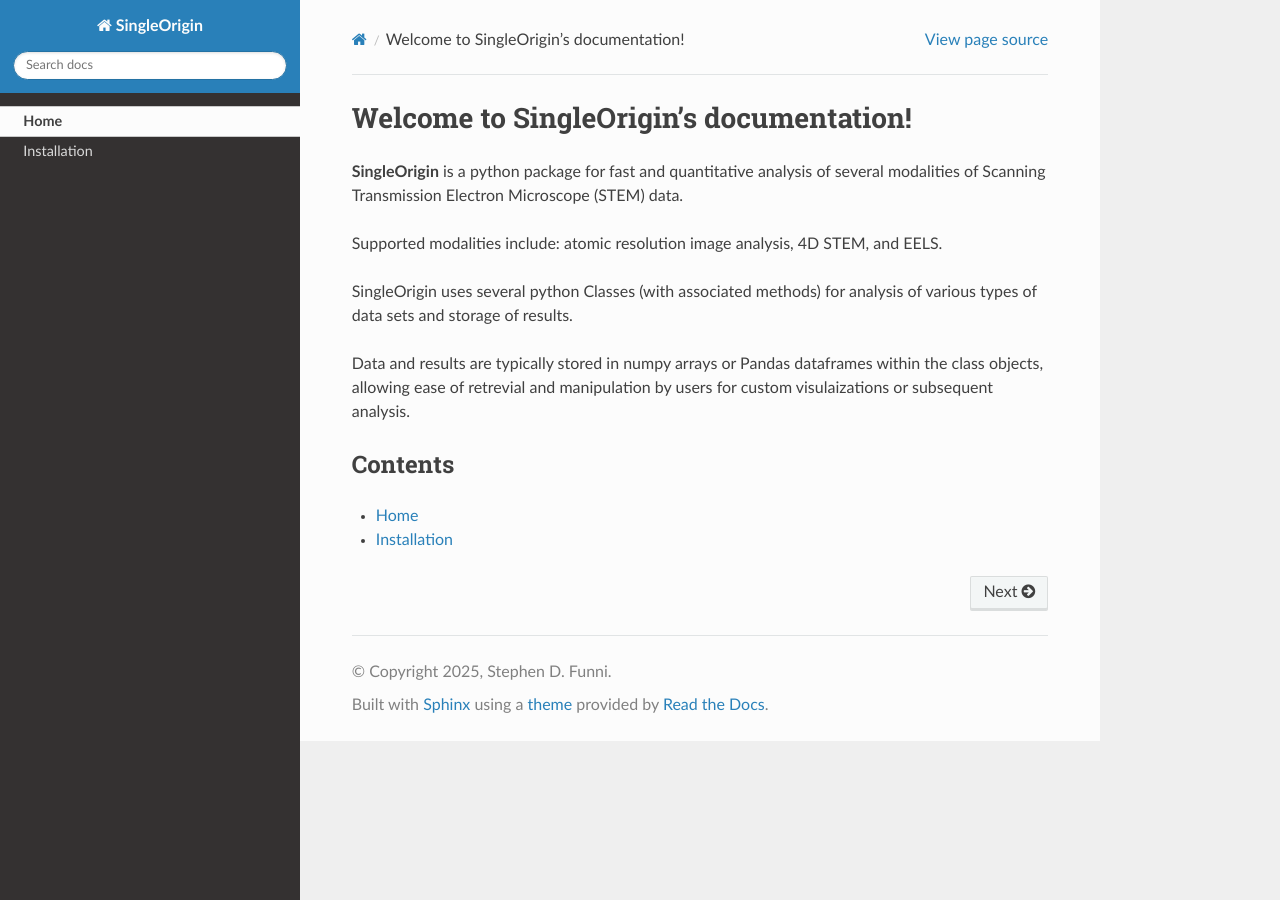
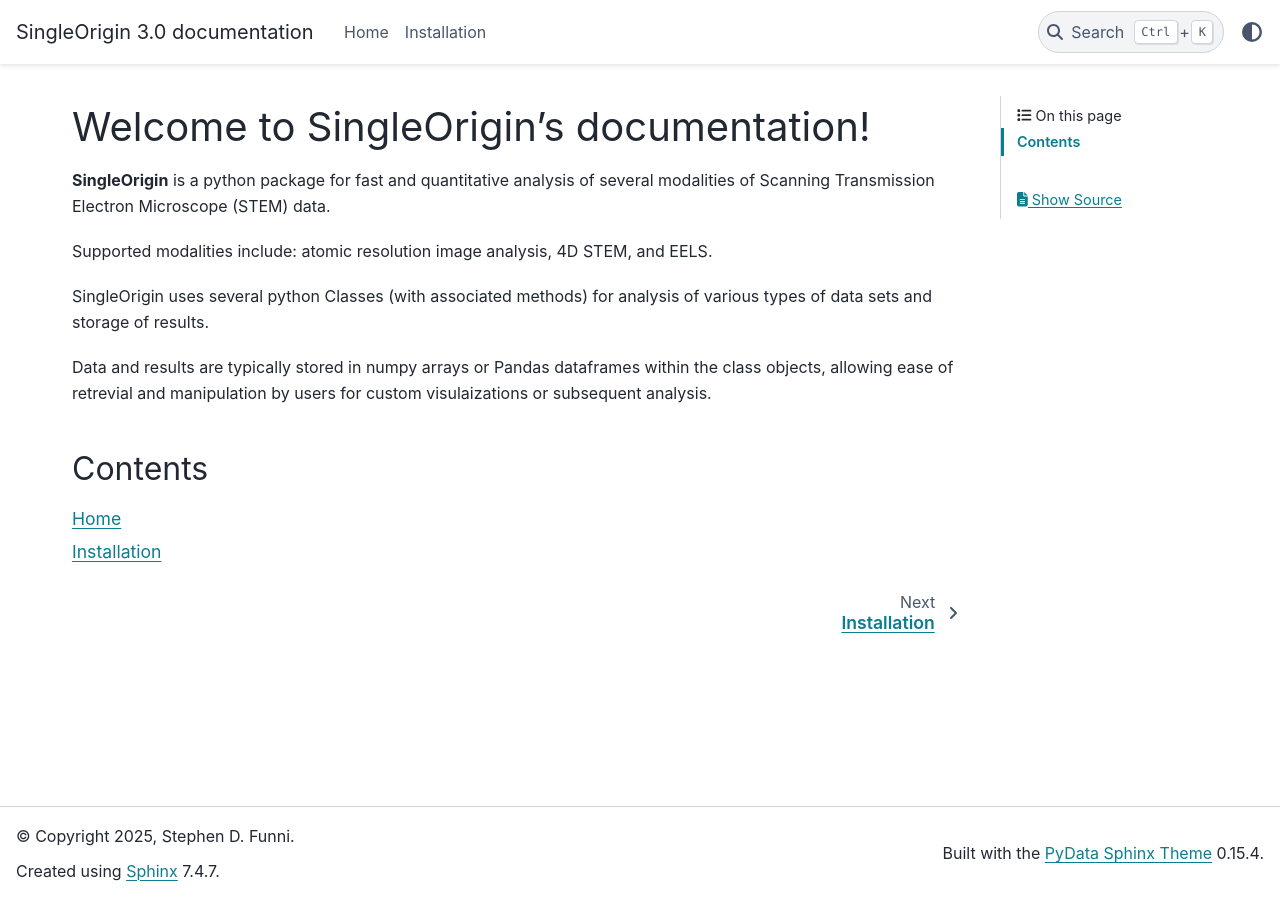
Before and after one commit to sdfunni/SingleOrigin, a Sphinx documentation site: the page built from docs/index.rst, in a window 1280 px wide. Built offline with Sphinx 7.4.7 and the PyData theme 0.15.4, drawn with Linux system fonts in a browser that asks for light colours.

Commit message:
RTD config

```diff
--- a/docs/conf.py
+++ b/docs/conf.py
@@ -37,9 +37,9 @@ templates_path = ['_templates']
 
 # -- Options for HTML output
 
-html_theme = 'sphinx_rtd_theme'
+# html_theme = 'sphinx_rtd_theme'
 
-# html_theme = 'pydata_sphinx_theme'
+html_theme = 'pydata_sphinx_theme'
 
 # Theme options for pydata_sphinx_theme:
 # html_theme_options = {
--- a/docs/requirements.txt
+++ b/docs/requirements.txt
@@ -2,3 +2,4 @@
 sphinx==7.1.2
 sphinx-rtd-theme==1.3.0rc1
 sphinx-autoapi
+pydata-sphinx-theme
```
